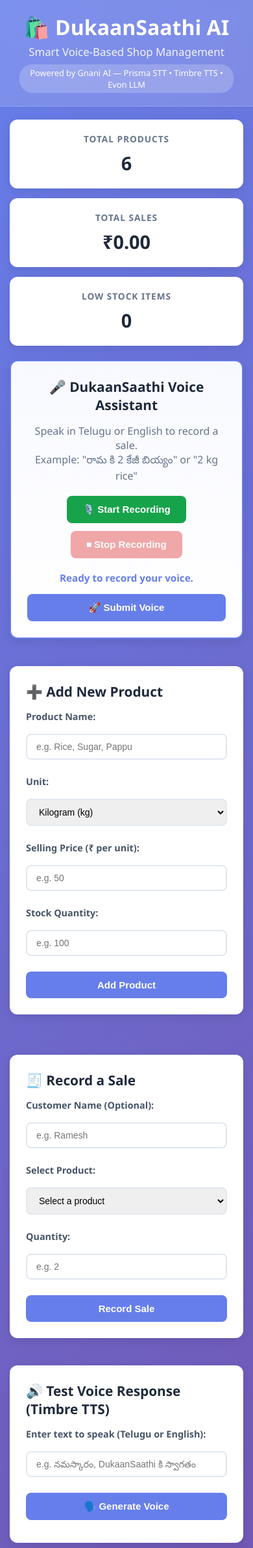
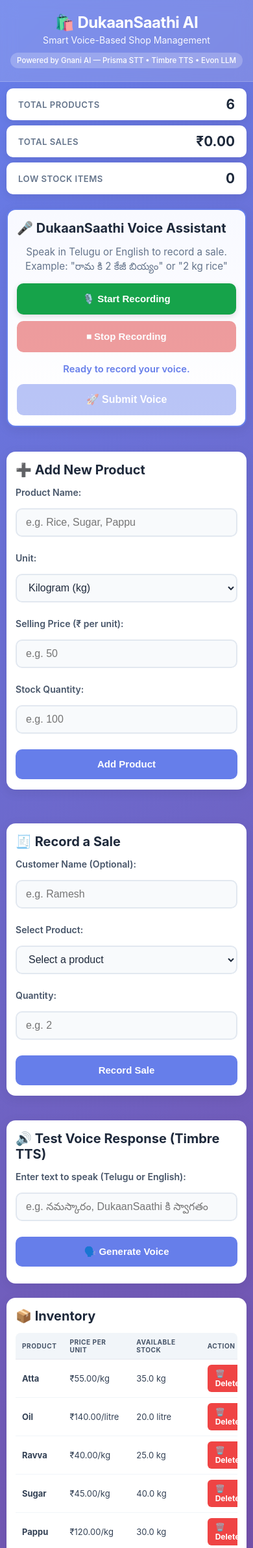
Before and after one commit to akhila-bandi03/aii, a Flask app: page / in a window 390 px wide. Shown: the top 2382 px of the page at 65% size. Run offline with Flask 3, Linux system fonts and the light colour scheme; data comes from the database, SQL or seed files in the repository; data that the repository does not hold is empty.

Commit message:
Mobile-first responsive design for phone screens

```diff
--- a/templates/index.html
+++ b/templates/index.html
@@ -12,97 +12,97 @@
             margin: 0;
             padding: 0;
             box-sizing: border-box;
+            -webkit-tap-highlight-color: transparent;
         }
 
         body {
-            font-family: 'Segoe UI', Tahoma, Geneva, Verdana, sans-serif;
+            font-family: -apple-system, BlinkMacSystemFont, 'Segoe UI', Roboto, Helvetica, Arial, sans-serif;
             background: linear-gradient(135deg, #667eea 0%, #764ba2 100%);
             min-height: 100vh;
             padding: 0;
+            color: #1e293b;
         }
 
         header {
-            background: rgba(255,255,255,0.15);
-            backdrop-filter: blur(10px);
-            padding: 20px 30px;
+            background: rgba(255, 255, 255, 0.15);
+            backdrop-filter: blur(12px);
+            -webkit-backdrop-filter: blur(12px);
+            padding: 20px 16px;
             text-align: center;
             color: white;
-            border-bottom: 1px solid rgba(255,255,255,0.2);
+            border-bottom: 1px solid rgba(255, 255, 255, 0.2);
         }
 
         header h1 {
-            font-size: 2em;
-            margin-bottom: 5px;
+            font-size: 1.8em;
+            margin-bottom: 4px;
+            letter-spacing: -0.5px;
         }
 
         header p {
-            opacity: 0.9;
-            font-size: 1.05em;
+            opacity: 0.95;
+            font-size: 0.95em;
+            line-height: 1.3;
         }
 
         .badge {
             display: inline-block;
-            background: rgba(255,255,255,0.2);
-            padding: 4px 12px;
+            background: rgba(255, 255, 255, 0.22);
+            padding: 5px 12px;
             border-radius: 20px;
-            font-size: 0.8em;
-            margin-top: 8px;
+            font-size: 0.78em;
+            margin-top: 10px;
+            font-weight: 500;
+            line-height: 1.4;
         }
 
         main {
             max-width: 1100px;
-            margin: 20px auto;
-            padding: 0 15px 40px;
+            margin: 16px auto;
+            padding: 0 12px 40px;
         }
 
         /* Flash Messages */
         .message {
             background: #e8f5e9;
-            color: #2e7d32;
-            padding: 12px 18px;
-            border-radius: 8px;
-            margin-bottom: 15px;
-            border-left: 4px solid #4caf50;
-            font-size: 0.95em;
-        }
-
-        .message.error {
-            background: #fce4ec;
-            color: #c62828;
-            border-left-color: #e53935;
+            color: #1b5e20;
+            padding: 12px 16px;
+            border-radius: 10px;
+            margin-bottom: 14px;
+            border-left: 5px solid #4caf50;
+            font-size: 0.92em;
+            font-weight: 500;
+            box-shadow: 0 2px 8px rgba(0,0,0,0.06);
         }
 
         /* Stats */
         .stats {
             display: grid;
-            grid-template-columns: repeat(auto-fit, minmax(200px, 1fr));
-            gap: 15px;
-            margin-bottom: 20px;
+            grid-template-columns: repeat(3, 1fr);
+            gap: 12px;
+            margin-bottom: 16px;
         }
 
         .stat-card {
             background: white;
-            border-radius: 12px;
-            padding: 20px;
+            border-radius: 14px;
+            padding: 16px 12px;
             text-align: center;
-            box-shadow: 0 4px 15px rgba(0,0,0,0.1);
+            box-shadow: 0 4px 14px rgba(0,0,0,0.08);
             transition: transform 0.2s;
-        }
-
-        .stat-card:hover {
-            transform: translateY(-3px);
         }
 
         .stat-card h3 {
             color: #64748b;
-            font-size: 0.85em;
+            font-size: 0.75em;
             text-transform: uppercase;
-            letter-spacing: 1px;
-            margin-bottom: 8px;
+            letter-spacing: 0.5px;
+            margin-bottom: 6px;
+            font-weight: 600;
         }
 
         .stat-card p {
-            font-size: 1.8em;
+            font-size: 1.5em;
             font-weight: 700;
             color: #1e293b;
         }
@@ -114,148 +114,180 @@
         /* Panels */
         .panel {
             background: white;
-            border-radius: 12px;
-            padding: 25px;
-            margin-bottom: 20px;
-            box-shadow: 0 4px 15px rgba(0,0,0,0.1);
+            border-radius: 16px;
+            padding: 20px 18px;
+            margin-bottom: 16px;
+            box-shadow: 0 4px 18px rgba(0,0,0,0.08);
         }
 
         .panel h2 {
             color: #1e293b;
-            margin-bottom: 15px;
-            font-size: 1.3em;
+            margin-bottom: 14px;
+            font-size: 1.25em;
+            display: flex;
+            align-items: center;
+            gap: 6px;
         }
 
         .panel p {
             color: #64748b;
+            font-size: 0.95em;
+            line-height: 1.4;
         }
 
         /* Voice Panel */
         .voice-panel {
             text-align: center;
             border: 2px solid #667eea;
-            background: linear-gradient(to bottom, #f8f9ff, white);
+            background: linear-gradient(to bottom, #f8f9ff, #ffffff);
         }
 
         .voice-buttons {
             display: flex;
             justify-content: center;
+            gap: 10px;
+            margin: 16px 0;
             flex-wrap: wrap;
-            gap: 12px;
-            margin: 20px 0;
         }
 
         .voice-buttons button {
-            padding: 12px 24px;
+            flex: 1 1 140px;
+            min-height: 48px;
+            padding: 12px 18px;
             border: none;
-            border-radius: 8px;
+            border-radius: 10px;
             cursor: pointer;
             font-size: 15px;
             color: white;
             font-weight: 600;
+            box-shadow: 0 3px 10px rgba(0,0,0,0.12);
             transition: all 0.2s;
         }
 
         #startBtn { background: #16a34a; }
-        #startBtn:hover { background: #15803d; }
+        #startBtn:active { background: #15803d; transform: scale(0.98); }
         #stopBtn { background: #dc2626; }
-        #stopBtn:hover { background: #b91c1c; }
-        #submitBtn { background: #667eea; }
-        #submitBtn:hover { background: #5a6fd6; }
+        #stopBtn:active { background: #b91c1c; transform: scale(0.98); }
+        #submitBtn {
+            background: #667eea;
+            width: 100%;
+            min-height: 48px;
+            font-size: 16px;
+            box-shadow: 0 4px 14px rgba(102, 126, 234, 0.4);
+        }
+        #submitBtn:active { background: #5a6fd6; transform: scale(0.98); }
 
-        .voice-buttons button:disabled {
-            opacity: 0.4;
+        .voice-buttons button:disabled,
+        #submitBtn:disabled {
+            opacity: 0.45;
             cursor: not-allowed;
+            box-shadow: none;
         }
 
         #recordingStatus {
             font-weight: 600;
-            margin: 15px 0;
-            font-size: 0.95em;
+            margin: 12px 0;
+            font-size: 0.92em;
         }
 
         #audioPreview {
             width: 100%;
             max-width: 400px;
-            margin: 15px auto;
+            margin: 12px auto;
+            border-radius: 30px;
         }
 
         /* Forms */
         input, select {
             width: 100%;
+            min-height: 44px;
             padding: 10px 14px;
             border: 2px solid #e2e8f0;
-            border-radius: 8px;
-            font-size: 14px;
+            border-radius: 10px;
+            font-size: 16px; /* 16px prevents iOS Safari auto-zoom */
             margin-bottom: 12px;
-            transition: border-color 0.2s;
+            background: #f8fafc;
+            color: #1e293b;
+            transition: all 0.2s;
         }
 
         input:focus, select:focus {
             outline: none;
             border-color: #667eea;
+            background: white;
+            box-shadow: 0 0 0 3px rgba(102, 126, 234, 0.15);
         }
 
         label {
             display: block;
             font-weight: 600;
             color: #475569;
-            margin-bottom: 5px;
-            font-size: 0.9em;
+            margin-bottom: 4px;
+            font-size: 0.88em;
         }
 
         button[type="submit"] {
             background: #667eea;
             color: white;
             border: none;
-            padding: 12px 24px;
-            border-radius: 8px;
+            min-height: 46px;
+            padding: 12px 20px;
+            border-radius: 10px;
             font-size: 15px;
             font-weight: 600;
             cursor: pointer;
             transition: all 0.2s;
             width: 100%;
+            display: flex;
+            align-items: center;
+            justify-content: center;
         }
 
-        button[type="submit"]:hover {
-            background: #5a6fd6;
-            transform: translateY(-1px);
+        button[type="submit"]:active {
+            transform: scale(0.98);
         }
 
-        /* Tables */
+        /* Tables & Responsive Wrap */
         .table-wrap {
             overflow-x: auto;
+            -webkit-overflow-scrolling: touch;
+            margin-top: 8px;
+            border-radius: 8px;
         }
 
         table {
             width: 100%;
             border-collapse: collapse;
+            font-size: 14px;
+            min-width: 380px;
         }
 
         th {
             background: #f1f5f9;
             color: #475569;
-            padding: 12px 15px;
+            padding: 10px 12px;
             text-align: left;
-            font-size: 0.85em;
+            font-size: 0.78em;
             text-transform: uppercase;
             letter-spacing: 0.5px;
+            font-weight: 700;
         }
 
         td {
-            padding: 12px 15px;
+            padding: 10px 12px;
             border-bottom: 1px solid #f1f5f9;
             color: #334155;
+            vertical-align: middle;
         }
 
-        tr:hover td {
-            background: #f8fafc;
+        tr:last-child td {
+            border-bottom: none;
         }
 
         /* Confirmation Panel */
         .confirm-panel {
             border: 2px solid #f59e0b;
-            background: linear-gradient(to bottom, #fffbeb, white);
+            background: linear-gradient(to bottom, #fffbeb, #ffffff);
         }
 
         .confirm-panel h2 {
@@ -264,8 +296,8 @@
 
         .confirm-buttons {
             display: flex;
-            gap: 12px;
-            margin-top: 15px;
+            gap: 10px;
+            margin-top: 14px;
         }
 
         .confirm-buttons form {
@@ -274,52 +306,35 @@
 
         .btn-confirm {
             background: #16a34a !important;
-        }
-
-        .btn-confirm:hover {
-            background: #15803d !important;
+            font-size: 15px !important;
         }
 
         .btn-cancel {
             background: #dc2626 !important;
-        }
-
-        .btn-cancel:hover {
-            background: #b91c1c !important;
+            font-size: 15px !important;
         }
 
         .btn-delete {
-            background: #ef4444 !important;
-            padding: 6px 12px !important;
-            font-size: 12px !important;
-            width: auto !important;
+            background: #ef4444;
+            color: white;
+            padding: 6px 12px;
+            font-size: 12px;
+            border-radius: 6px;
+            font-weight: 600;
+            display: inline-block;
+            text-decoration: none;
+            cursor: pointer;
+            transition: background 0.2s;
+        }
+        .btn-delete:hover {
+            background: #dc2626;
         }
 
-        /* Grid Layout */
+        /* 2-column Grid */
         .two-col {
             display: grid;
             grid-template-columns: 1fr 1fr;
-            gap: 20px;
-        }
-
-        @media (max-width: 768px) {
-            .two-col {
-                grid-template-columns: 1fr;
-            }
-        }
-
-        /* Powered By */
-        .powered-by {
-            text-align: center;
-            color: rgba(255,255,255,0.7);
-            padding: 20px;
-            font-size: 0.85em;
-        }
-
-        .powered-by a {
-            color: white;
-            text-decoration: none;
-            font-weight: 600;
+            gap: 16px;
         }
 
         /* Sale Details in Confirmation */
@@ -328,6 +343,7 @@
             justify-content: space-between;
             padding: 8px 0;
             border-bottom: 1px dashed #e5e7eb;
+            font-size: 0.95em;
         }
 
         .sale-detail:last-child {
@@ -345,11 +361,116 @@
         }
 
         .sale-total {
-            font-size: 1.4em;
+            font-size: 1.35em;
             color: #16a34a;
             font-weight: 700;
             text-align: center;
-            padding: 15px 0;
+            padding: 12px 0 6px;
+        }
+
+        /* Powered By */
+        .powered-by {
+            text-align: center;
+            color: rgba(255, 255, 255, 0.85);
+            padding: 16px 8px;
+            font-size: 0.82em;
+            line-height: 1.5;
+        }
+
+        .powered-by a {
+            color: white;
+            text-decoration: underline;
+            font-weight: 600;
+        }
+
+        /* Mobile Responsive Media Queries */
+        @media (max-width: 768px) {
+            .two-col {
+                grid-template-columns: 1fr;
+                gap: 14px;
+            }
+
+            header h1 {
+                font-size: 1.5em;
+            }
+
+            header p {
+                font-size: 0.88em;
+            }
+
+            .badge {
+                font-size: 0.72em;
+                padding: 4px 10px;
+            }
+
+            main {
+                padding: 0 10px 30px;
+                margin: 10px auto;
+            }
+
+            .panel {
+                padding: 16px 14px;
+                border-radius: 14px;
+            }
+
+            .stats {
+                grid-template-columns: 1fr 1fr 1fr;
+                gap: 8px;
+            }
+
+            .stat-card {
+                padding: 12px 6px;
+                border-radius: 10px;
+            }
+
+            .stat-card h3 {
+                font-size: 0.65em;
+            }
+
+            .stat-card p {
+                font-size: 1.25em;
+            }
+
+            .confirm-buttons {
+                flex-direction: column;
+                gap: 8px;
+            }
+
+            table {
+                font-size: 13px;
+            }
+
+            th, td {
+                padding: 8px 10px;
+            }
+        }
+
+        @media (max-width: 480px) {
+            .stats {
+                grid-template-columns: 1fr;
+                gap: 8px;
+            }
+
+            .stat-card {
+                display: flex;
+                justify-content: space-between;
+                align-items: center;
+                padding: 12px 18px;
+                text-align: left;
+            }
+
+            .stat-card h3 {
+                margin-bottom: 0;
+                font-size: 0.82em;
+            }
+
+            .stat-card p {
+                font-size: 1.3em;
+            }
+
+            .voice-buttons button {
+                flex: 1 1 100%;
+            }
         }
     </style>
 </head>
```
Also changed, not shown: 2 other files.
